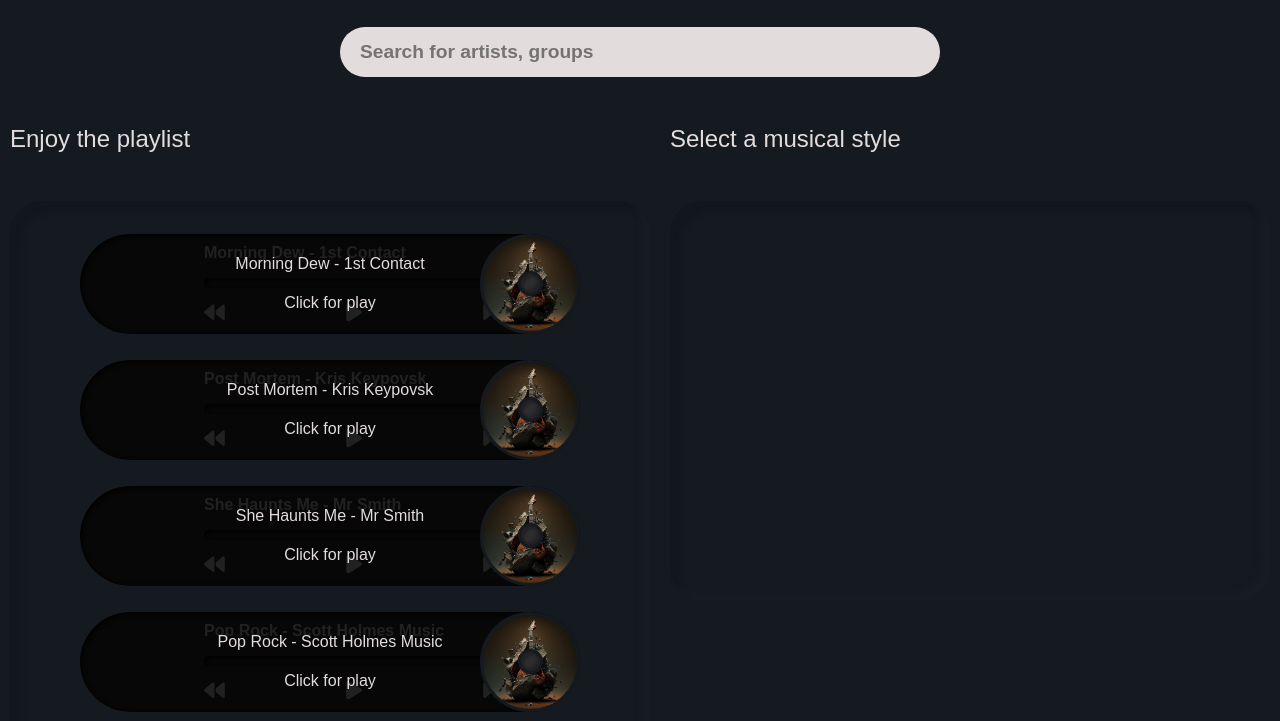
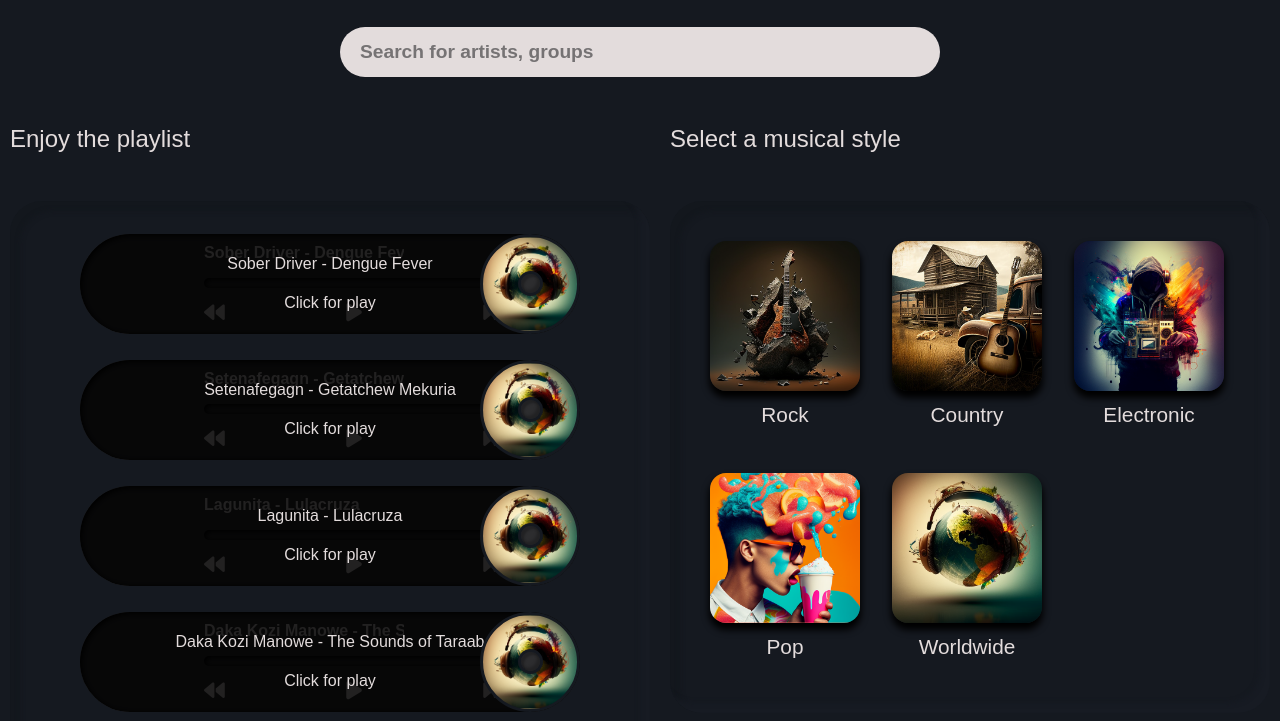
Before and after one commit to ThibaudS-web/music_sim, a website built with Vite: page index.html in a window 1280 px wide. Shown: the part 79-800 px from the top of the page. Built offline with nearby package versions, Linux system fonts and the light colour scheme; a web font is replaced by a local one.

```diff
--- a/index.html
+++ b/index.html
@@ -42,7 +42,53 @@
 					</section>
 					<section class="section-wrapper">
 						<h2>Select a musical style</h2>
-						<div id="container-genre"></div>
+						<div id="container-genre">
+							<div class="image-genre-container">
+								<img
+									data-genre="rock"
+									class="image-genre"
+									src="src/assets/images-genres/rock.png"
+									alt="rock image"
+								/>
+								<p>Rock</p>
+							</div>
+							<div class="image-genre-container">
+								<img
+									data-genre="country"
+									class="image-genre"
+									src="src/assets/images-genres/country.png"
+									alt="country image"
+								/>
+								<p>Country</p>
+							</div>
+							<div class="image-genre-container">
+								<img
+									data-genre="electronic"
+									class="image-genre"
+									src="src/assets/images-genres/electronic.png"
+									alt="electronic image"
+								/>
+								<p>Electronic</p>
+							</div>
+							<div class="image-genre-container">
+								<img
+									data-genre="pop"
+									class="image-genre"
+									src="src/assets/images-genres/pop.png"
+									alt="pop image"
+								/>
+								<p>Pop</p>
+							</div>
+							<div class="image-genre-container">
+								<img
+									data-genre="worldwide"
+									class="image-genre"
+									src="src/assets/images-genres/worldwide.png"
+									alt="worldwide image"
+								/>
+								<p>Worldwide</p>
+							</div>
+						</div>
 					</section>
 				</div>
 			</main>
--- a/src/UI/wrappers/AudioPlayer.ts
+++ b/src/UI/wrappers/AudioPlayer.ts
@@ -13,6 +13,8 @@
 	private progressBar: HTMLElement | null
 	public progressValue: number | null
 	public wrapper: HTMLElement
+	titleSong: HTMLElement | null
+	containerSong: HTMLElement | null
 	public forwardBtn: HTMLElement | null
 	public backwardBtn: HTMLElement | null
 	private durationTimeSong: HTMLElement | null
@@ -37,6 +39,13 @@
 		this.pauseButton?.classList.remove("d-none")
 		this.pauseButton?.classList.add("d-block")
 	}
+	private readonly scrollTitle = () => {
+		if (this.titleSong!.offsetWidth > this.containerSong!.offsetWidth && this.isPlaying) {
+			this.titleSong?.classList.add("scroll-animation")
+		} else {
+			this.titleSong?.classList.remove("scroll-animation")
+		}
+	}
 
 	constructor(parentNode: HTMLElement, track: Track) {
 		this.parentNode = parentNode
@@ -50,6 +59,8 @@
 		this.containerProgress = null
 		this.progressBar = null
 		this.progressValue = null
+		this.titleSong = null
+		this.containerSong = null
 		this.forwardBtn = null
 		this.backwardBtn = null
 		this.durationTimeSong = null
@@ -80,13 +91,14 @@
                 </div>
                 <div class="player">
 					<div class="player-header">
-						<h4>
-							${title} - ${author}
-						</h4>
+						<div class="title-container">
+							<h4 class="title-song">
+								${title} - ${author}
+							</h4>
+						</div>
 						<div class='timer-container'>
-						<p class="timer-current-song"></p>
-
-						<p class="timer-duration-song"></p>
+							<p class="timer-current-song"></p>
+							<p class="timer-duration-song"></p>
 						</div>
 					</div>
                     <div class="container-progress">
@@ -122,6 +134,8 @@
 		this.backwardBtn = this.wrapper.querySelector(".backward")
 		this.durationTimeSong = this.wrapper.querySelector(".timer-duration-song")!
 		this.currentTimeSong = this.wrapper.querySelector(".timer-current-song")
+		this.titleSong = this.wrapper.querySelector("h4")!
+		this.containerSong = this.wrapper.querySelector(".title-container")!
 
 		this.audioElement.src = `${this.baseUrlSong}/${path_url}`
 		this.disk.style.backgroundImage = `url(${this.baseUrlImage}/${image}`
@@ -133,15 +147,12 @@
 		this.pauseButton.addEventListener("click", this.pauseSong.bind(this))
 	}
 
-	deleteAllEventListeners() {
-		this.containerProgress?.removeEventListener("click", (e) => this.setProgressOnClick(e))
-	}
-
 	UpdateProgressBar() {
 		if (this.audioElement && this.progressBar) {
 			this.progressValue = Math.floor(
 				(this.audioElement.currentTime / this.audioElement.duration) * 100
 			)
+
 			this.progressBar.style.width = `${this.progressValue}%`
 			if (this.progressValue === 100) this.closePlayer()
 		}
@@ -172,11 +183,11 @@
 				this.durationTimeSong.innerHTML = ` / ${this.formatDuration()}`
 				this.currentTimeSong.innerHTML = "00:00&nbsp;"
 			}
+			this.scrollTitle()
 		}, 1200)
 	}
 
 	closePlayer() {
-		this.deleteAllEventListeners() // TODO: remove listeners when players closed
 		this.disk?.classList.remove("disk-left-moving")
 		this.hiddenPlayer?.classList.remove("hidden-left-moving")
 		if (this.playTimeout !== null) clearTimeout(this.playTimeout)
@@ -254,7 +265,7 @@
 
 	resetTrack() {
 		this.isPlaying = false
-
+		this.scrollTitle()
 		if (this.intervalId) clearInterval(this.intervalId)
 		this.pauseSong()
 		if (this.durationTimeSong) this.durationTimeSong.innerHTML = ""
--- a/src/main.ts
+++ b/src/main.ts
@@ -1,9 +1,25 @@
 import Genres from "./enums/Genres"
 import FetchingMusic from "./services/FetchingMusic"
 import AudioPlayer from "./UI/wrappers/AudioPlayer"
+import { switchMusicByGenre } from "./utils"
 
+const searchInput = document.querySelector("#search") as HTMLInputElement
 const fetchTracks = new FetchingMusic()
 const playlistContainer = document.querySelector("#container-playlist") as HTMLElement
+const genres: NodeListOf<HTMLElement> = document.querySelectorAll(".image-genre")
+
+searchInput?.addEventListener("focus", () => {
+	searchInput.value =
+		"The search bar is currently unavailable, no API is available for this demo."
+})
+
+searchInput?.addEventListener("blur", () => {
+	searchInput.value = ""
+})
+
+genres.forEach((genre) =>
+	genre.addEventListener("click", () => switchPlayList(switchMusicByGenre(genre)))
+)
 
 let audioPlayers: AudioPlayer[] = []
 
@@ -80,13 +96,14 @@
 	songs[getPreviousIndex(currentIndex)].openPlayer()
 }
 
-// function removePlaylist() {
-// 	playlistContainer.innerHTML = ""
-// }
+function removePlaylist() {
+	playlistContainer.innerHTML = ""
+}
 
-function switchPlayList(genre: Genres) {
-	// removePlaylist()
+function switchPlayList(genre: Genres | null) {
+	if (genre === null) return
+	removePlaylist()
 	displayPlaylist(genre)
 }
 
-switchPlayList(Genres.rock)
+switchPlayList(Genres.worldwide)
--- a/src/style.css
+++ b/src/style.css
@@ -2,7 +2,6 @@
 	--primary: #151920;
 	--secondary: #2d2d2f;
 	--tertiary: #e3dcdc;
-	--background-image-disk: ;
 }
 
 * {
@@ -72,9 +71,13 @@
 
 #container-genre {
 	width: 600px;
-	height: 400px;
+	height: auto;
 	border-radius: 2rem;
 	box-shadow: inset -10px -10px 5px #171b23, inset 10px 10px 5px #13171d;
+	display: flex;
+	flex-wrap: wrap;
+	padding: 40px;
+	gap: 2rem;
 }
 
 #about {
@@ -165,13 +168,40 @@
 .player > .player-header {
 	display: flex;
 	align-items: center;
-	justify-content: center;
+	justify-content: space-between;
 	align-self: baseline;
+	width: 100%;
 }
 
-.player-header > h4 {
+.title-song {
 	font-weight: bold;
 	margin-right: 1em;
+	width: fit-content;
+	white-space: nowrap;
+}
+
+.title-song::after {
+}
+
+.scroll-animation {
+	animation: scrollTitle 10s linear infinite;
+}
+
+.title-container {
+	overflow: hidden;
+	width: 200px;
+}
+
+@keyframes scrollTitle {
+	0% {
+		transform: translateX(0px);
+	}
+	50%{
+		transform: translateX(-200px);
+	}
+	100% {
+		transform: translateX(0px);
+	}
 }
 
 .timer-container {
@@ -227,6 +257,36 @@
 	font-size: 1.3rem;
 }
 
+/*===================  GENRES  ===================*/
+
+.image-genre-container {
+	width: 150px;
+	height: 200px;
+	display: flex;
+	align-items: center;
+	flex-direction: column;
+}
+
+.image-genre {
+	width: 100%;
+	height: 150px;
+	object-fit: cover;
+	border-radius: 1rem;
+	box-shadow: 0px 6px 7px 1px #000000;
+	transition: transform 300ms ease-in-out;
+	cursor: pointer;
+}
+
+.image-genre:hover {
+	transform: scale(0.9);
+}
+
+.image-genre-container > p {
+	color: var(--tertiary);
+	margin-top: 0.6em;
+	font-size: 1.3em;
+}
+
 @keyframes turnDisk {
 	0% {
 		transform: rotate(0deg);
--- /dev/null
+++ b/src/utils.ts
@@ -0,0 +1,20 @@
+import Genres from "./enums/Genres"
+
+export function switchMusicByGenre(genre: HTMLElement) {
+	const genreType = genre.dataset.genre
+	switch (genreType) {
+		case Genres.rock:
+			return Genres.rock
+		case Genres.pop:
+			return Genres.pop
+		case Genres.electronic:
+			return Genres.electronic
+		case Genres.country:
+			return Genres.country
+		case Genres.worldwide:
+			return Genres.worldwide
+		default:
+			console.error("Unknown genre!")
+			return null
+	}
+}
```
